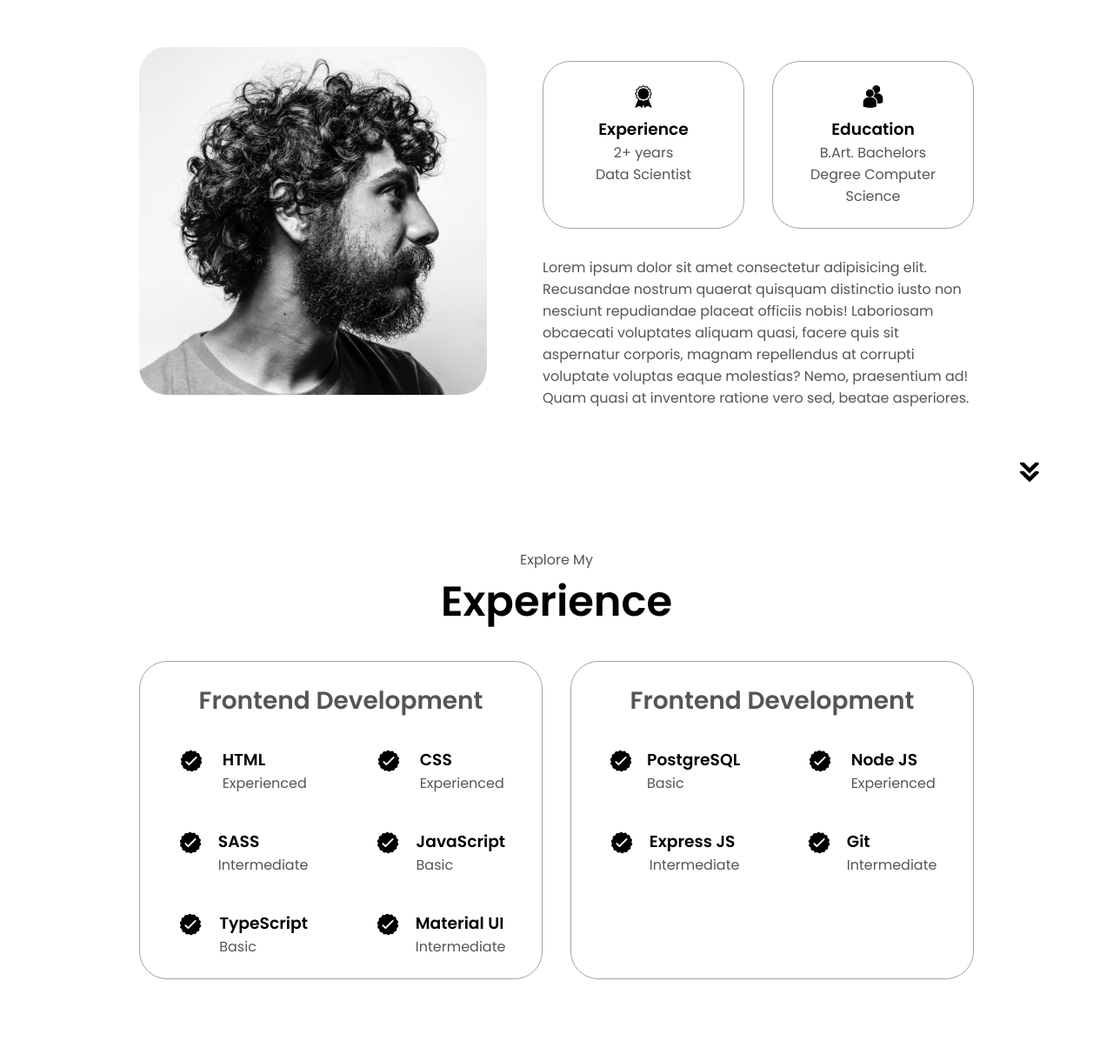
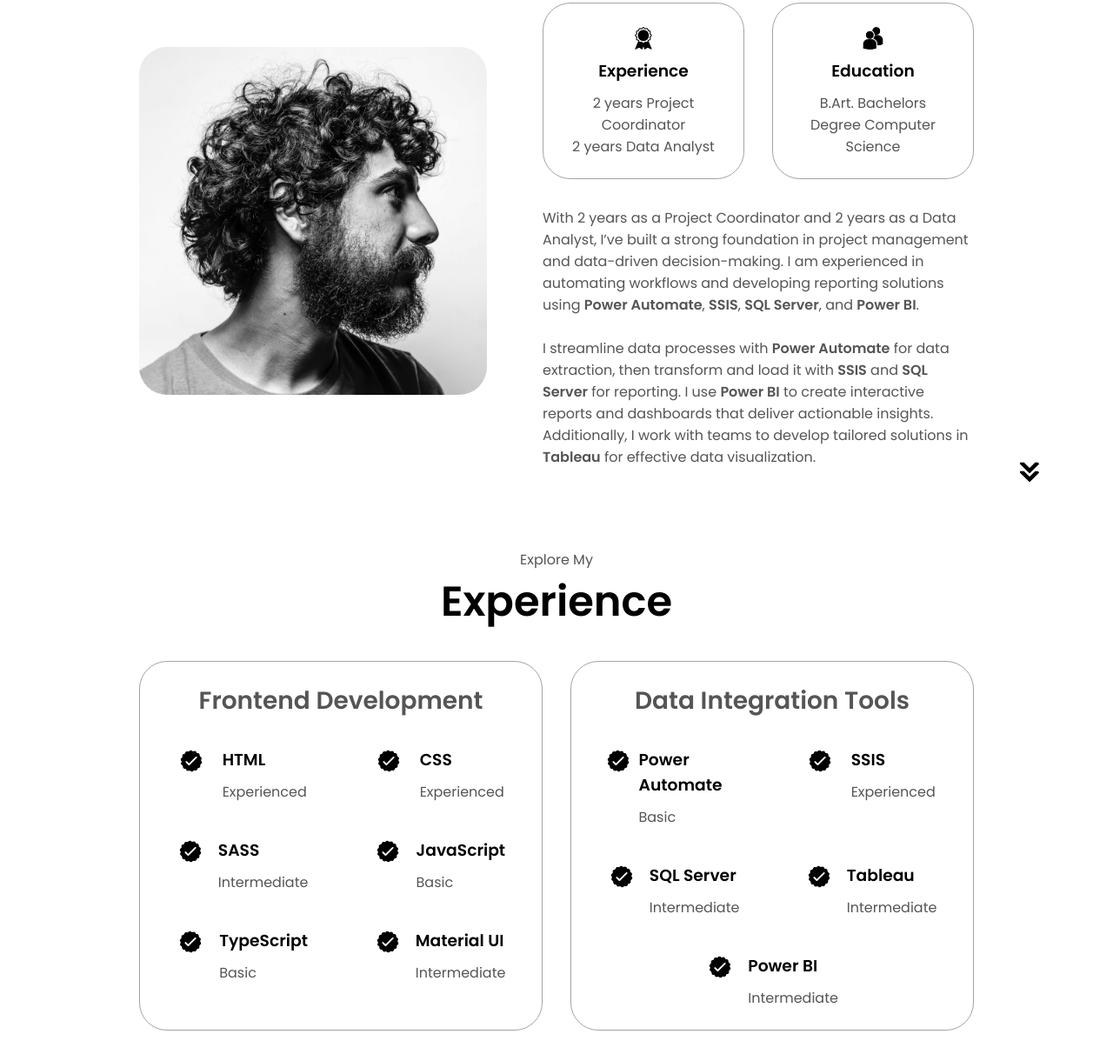
Before and after one commit to Darius169/custom-html-css-js-portfolio, a plain HTML site: page index.html in a window 1280 px wide. Shown: the part 1065-2285 px from the top of the page at 87% size. Drawn offline with Linux system fonts and the light colour scheme.

Commit message:
H3 tag changes
Added H3 margin

```diff
--- a/index.html
+++ b/index.html
@@ -4,7 +4,7 @@
 <head>
     <meta charset="UTF-8">
     <meta name="viewport" content="width=device-width, initial-scale=1.0">
-    <title>My CUSTOM Portfolio</title>
+    <title>Darius Tyler</title>
     <link rel="stylesheet" href="style.css">
     <link rel="stylesheet" href="mediaqueries.css">
 </head>
@@ -12,7 +12,7 @@
 <body>
 
     <nav id="desktop-nav">
-        <div class="logo">Darius Tyler</div>
+        <div class="logo">My Portfolio</div>
         <div>
             <ul class="nav-links">
                 <li><a href="#about">About</a></li>
@@ -76,7 +76,8 @@
                     <div class="details-container">
                         <img src="./assets/experience.png" alt="Experience icon" class="icon">
                         <h3>Experience</h3>
-                        <p>2+ years <br /> Data Scientist</p>
+                        <p>2 years  Project Coordinator</p>
+                        <p>2 years <!--<br />--> Data Analyst</p>
                     </div>
                     <div class="details-container">
                         <img src="./assets/education.png" alt="Education icon" class="icon">
@@ -85,11 +86,12 @@
                     </div>
                 </div>
                 <div class="text-container">
-                    <p>Lorem ipsum dolor sit amet consectetur adipisicing elit. Recusandae nostrum quaerat quisquam
-                        distinctio iusto non nesciunt repudiandae placeat officiis nobis! Laboriosam obcaecati
-                        voluptates aliquam quasi, facere quis sit aspernatur corporis, magnam repellendus at corrupti
-                        voluptate voluptas eaque molestias? Nemo, praesentium ad! Quam quasi at inventore ratione vero
-                        sed, beatae asperiores.</p>
+                    <p>
+                        With 2 years as a Project Coordinator and 2 years as a Data Analyst, I’ve built a strong foundation in project management and data-driven decision-making. I am experienced in automating workflows and developing reporting solutions using <strong>Power Automate</strong>, <strong>SSIS</strong>, <strong>SQL Server</strong>, and <strong>Power BI</strong>.<br><br>
+
+                        I streamline data processes with <strong>Power Automate</strong> for data extraction, then transform and load it with <strong>SSIS</strong> and <strong>SQL Server</strong> for reporting. I use <strong>Power BI</strong> to create interactive reports and dashboards that deliver actionable insights. Additionally, I work with teams to develop tailored solutions in <strong>Tableau</strong> for effective data visualization.
+                    </p>
+
                 </div>
             </div>
         </div>
@@ -149,33 +151,40 @@
                     </div>
                 </div>
                 <div class="details-container">
-                    <h2 class="experience-sub-title">Frontend Development</h2>
+                    <h2 class="experience-sub-title">Data Integration Tools</h2>
                     <div class="article-container">
                         <article>
                             <img src="./assets/checkmark.png" alt="Experience icon" class="icon">
                             <div>
-                                <h3>PostgreSQL</h3>
+                                <h3>Power Automate</h3>
                                 <p>Basic</p>
                             </div>
                         </article>
                         <article>
                             <img src="./assets/checkmark.png" alt="Experience icon" class="icon">
                             <div>
-                                <h3>Node JS</h3>
+                                <h3>SSIS</h3>
                                 <p>Experienced</p>
                             </div>
                         </article>
                         <article>
                             <img src="./assets/checkmark.png" alt="Experience icon" class="icon">
                             <div>
-                                <h3>Express JS</h3>
+                                <h3>SQL Server</h3>
                                 <p>Intermediate</p>
                             </div>
                         </article>
                         <article>
                             <img src="./assets/checkmark.png" alt="Experience icon" class="icon">
                             <div>
-                                <h3>Git</h3>
+                                <h3>Tableau</h3>
+                                <p>Intermediate</p>
+                            </div>
+                        </article>
+                        <article>
+                            <img src="./assets/checkmark.png" alt="Experience icon" class="icon">
+                            <div>
+                                <h3>Power BI</h3>
                                 <p>Intermediate</p>
                             </div>
                         </article>
--- a/style.css
+++ b/style.css
@@ -311,6 +311,10 @@ gap: 1rem;
     text-align: center;
 }
 
+.details-container h3 {
+    margin-bottom: 10px;
+}
+
 .section-container {
     gap: 4rem;
     height: 80%;
```
